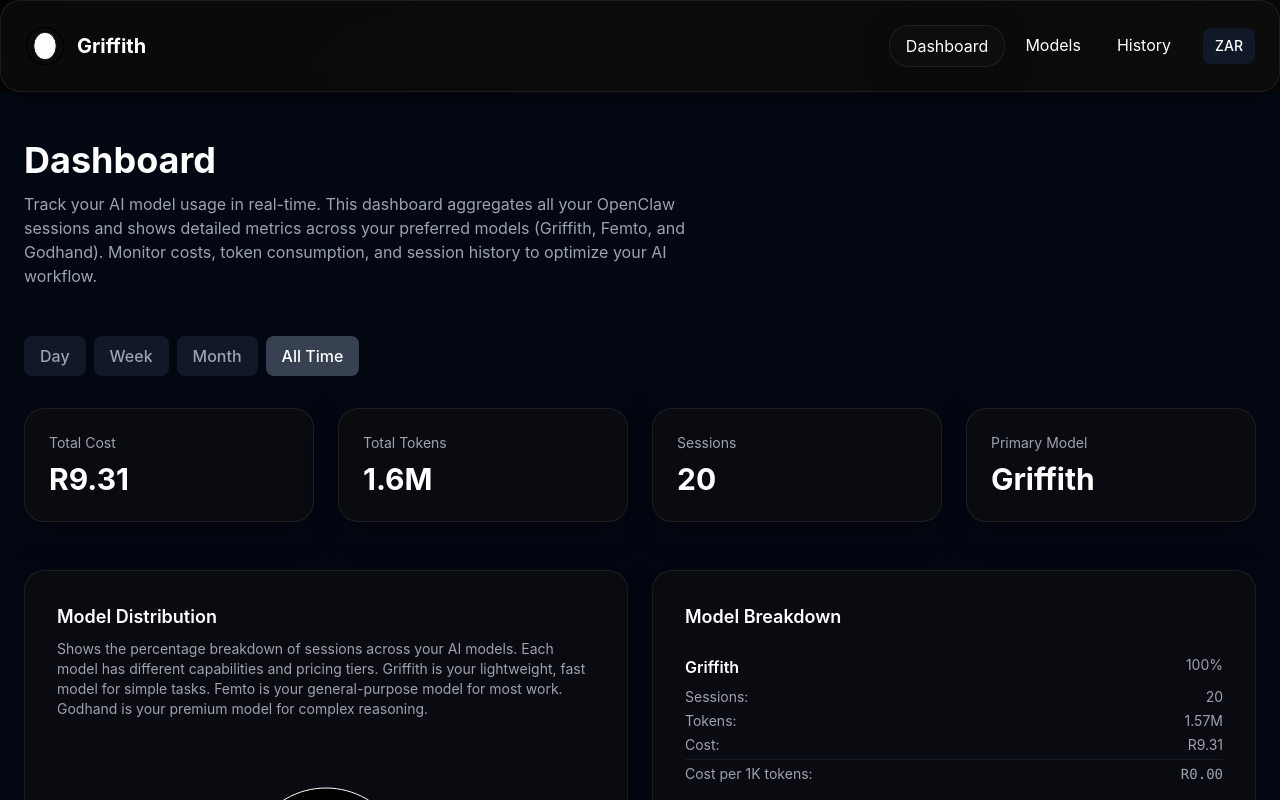
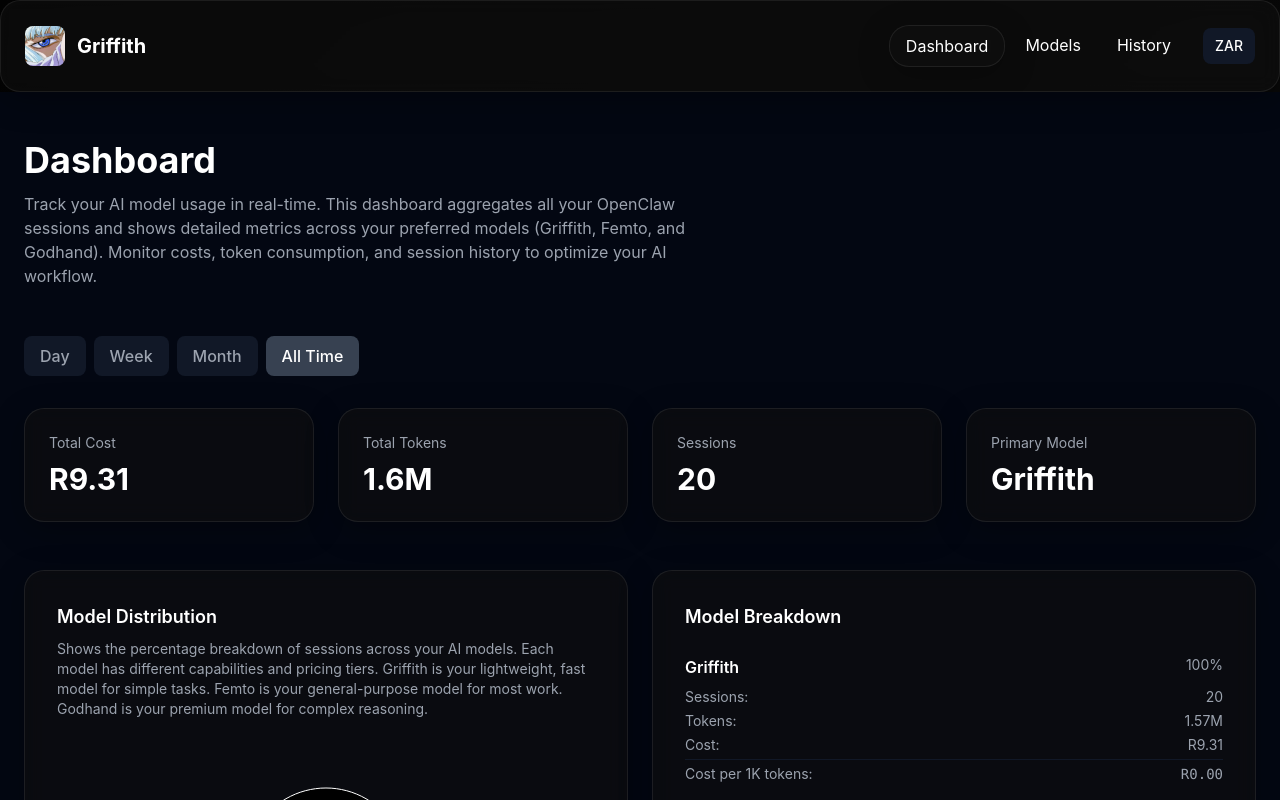
Before and after one commit to Tashil10/griffith-dashboard, a Next.js app: page / in a window 1280 px wide. Shown: the top 800 px of the page. Built offline with nearby package versions, Linux system fonts and the light colour scheme.

Commit message:
Update: Replace SVG eye with actual anime eye image

```diff
--- a/src/components/Header.tsx
+++ b/src/components/Header.tsx
@@ -1,4 +1,5 @@
 import Link from 'next/link'
+import Image from 'next/image'
 import { useRouter } from 'next/router'
 import { useCurrency } from '@/hooks/useCurrency'
 
@@ -12,7 +13,7 @@ export default function Header() {
       <div className="max-w-7xl mx-auto px-6 py-6">
         <div className="flex items-center justify-between">
           <div className="flex items-center gap-3">
-            <img src="/images/griffith-eye.svg" alt="Griffith" className="w-10 h-10" />
+            <img src="/images/griffith-eye.png" alt="Griffith" className="w-10 h-10 rounded-lg object-cover" />
             <h1 className="text-xl font-bold">Griffith</h1>
           </div>
           <div className="flex items-center gap-4">
```
Also changed, not shown: public/images/griffith-eye.png (added).
